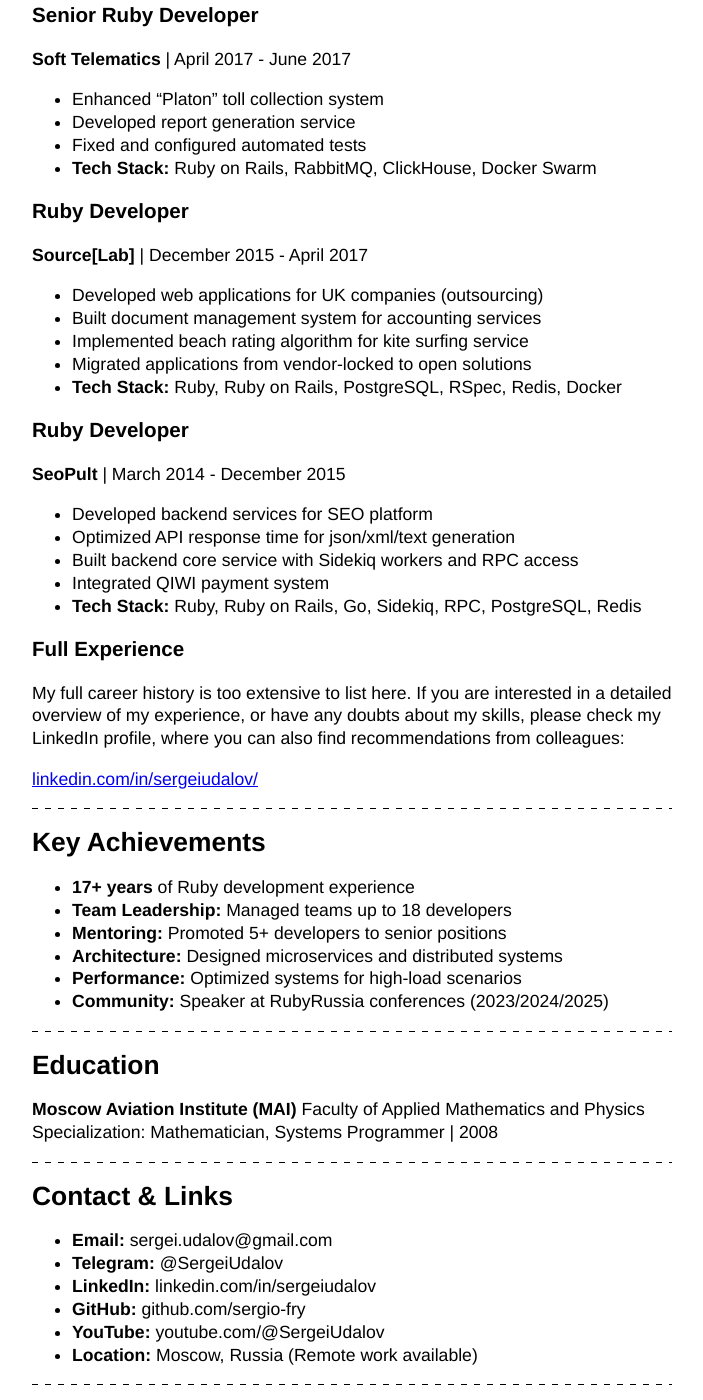
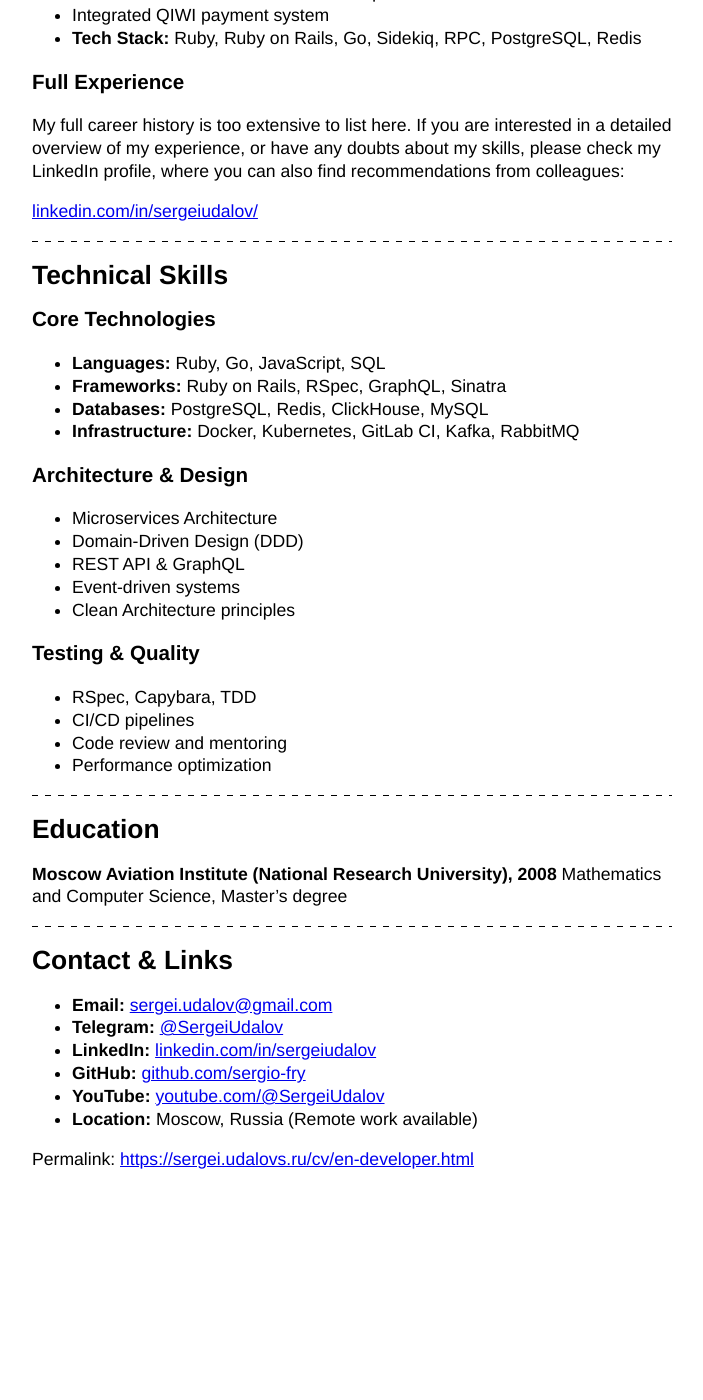
Before and after one commit to sergio-fry/blog, a Jekyll site: the page built from cv/en-developer.md, in a window 1280 px wide and 1400 px high, scrolled down 2442 px. Shown: the whole window, without its empty margins (288-991 px from the left). Built offline with Jekyll 4.4.1, drawn with Linux system fonts in a browser that asks for light colours; after the commit the page ends 3677 px from its top, so only the background shows below that; some of the changed text lies outside the part shown.

Commit message:
Revise CV: restructure key achievements and technical skills sections for improved clarity and emphasis, update education details, and enhance contact information formatting.

```diff
--- a/cv/en-developer.md
+++ b/cv/en-developer.md
@@ -11,41 +11,18 @@ disable_comments: true
 
 [sergei.udalov@gmail.com](mailto:sergei.udalov@gmail.com), [(https://t.me/SergeiUdalov](https://t.me/SergeiUdalov), [linkedin.com/in/sergeiudalov/](https://www.linkedin.com/in/sergeiudalov/)
 
----
-
-## Summary
 
 Experienced Ruby developer with 17+ years in software development, specializing in Ruby on Rails, microservices architecture, and scalable web applications. Proven track record of delivering high-performance solutions in e-commerce, fintech, and enterprise domains.
 
-**Key Strengths:**
-- Deep expertise in Ruby/Rails ecosystem
-- Microservices architecture and distributed systems
-- Team leadership and mentoring experience
-- Strong background in fintech and e-commerce
-- Remote work experience and collaboration skills
+## Key Achievements
 
----
+- **17+ years** of Ruby development experience
+- **Team Leadership:** Managed teams up to 20
+- **Mentoring:** Promoted 5+ developers to senior positions
+- **Architecture:** Designed microservices and distributed systems
+- **Performance:** Optimized systems for high-load scenarios
+- **Community:** Speaker at RubyRussia conferences (2023/2024/2025), Tech Lead Conf 2025, other meetups
 
-## Technical Skills
-
-### Core Technologies
-- **Languages:** Ruby, Go, JavaScript, SQL
-- **Frameworks:** Ruby on Rails, RSpec, GraphQL, Sinatra
-- **Databases:** PostgreSQL, Redis, ClickHouse, MySQL
-- **Infrastructure:** Docker, Kubernetes, GitLab CI, Kafka, RabbitMQ
-
-### Architecture & Design
-- Microservices Architecture
-- Domain-Driven Design (DDD)
-- REST API & GraphQL
-- Event-driven systems
-- Clean Architecture principles
-
-### Testing & Quality
-- RSpec, Capybara, TDD
-- CI/CD pipelines
-- Code review and mentoring
-- Performance optimization
 
 ---
 
@@ -123,39 +100,43 @@ My full career history is too extensive to list here. If you are interested in a
 
 ---
 
-## Key Achievements
+## Technical Skills
 
-- **17+ years** of Ruby development experience
-- **Team Leadership:** Managed teams up to 18 developers
-- **Mentoring:** Promoted 5+ developers to senior positions
-- **Architecture:** Designed microservices and distributed systems
-- **Performance:** Optimized systems for high-load scenarios
-- **Community:** Speaker at RubyRussia conferences (2023/2024/2025)
+### Core Technologies
+- **Languages:** Ruby, Go, JavaScript, SQL
+- **Frameworks:** Ruby on Rails, RSpec, GraphQL, Sinatra
+- **Databases:** PostgreSQL, Redis, ClickHouse, MySQL
+- **Infrastructure:** Docker, Kubernetes, GitLab CI, Kafka, RabbitMQ
+
+### Architecture & Design
+- Microservices Architecture
+- Domain-Driven Design (DDD)
+- REST API & GraphQL
+- Event-driven systems
+- Clean Architecture principles
+
+### Testing & Quality
+- RSpec, Capybara, TDD
+- CI/CD pipelines
+- Code review and mentoring
+- Performance optimization
 
 ---
 
 ## Education
 
-**Moscow Aviation Institute (MAI)**
-Faculty of Applied Mathematics and Physics
-Specialization: Mathematician, Systems Programmer | 2008
+**Moscow Aviation Institute (National Research University), 2008**
+Mathematics and Computer Science, Master's degree
 
 ---
 
 ## Contact & Links
 
-- **Email:** sergei.udalov@gmail.com
-- **Telegram:** @SergeiUdalov
-- **LinkedIn:** linkedin.com/in/sergeiudalov
-- **GitHub:** github.com/sergio-fry
-- **YouTube:** youtube.com/@SergeiUdalov
+- **Email:** [sergei.udalov@gmail.com](mailto:sergei.udalov@gmail.com)
+- **Telegram:** [@SergeiUdalov](https://t.me/SergeiUdalov)
+- **LinkedIn:** [linkedin.com/in/sergeiudalov](https://www.linkedin.com/in/sergeiudalov/)
+- **GitHub:** [github.com/sergio-fry](https://github.com/sergio-fry)
+- **YouTube:** [youtube.com/@SergeiUdalov](https://youtube.com/@SergeiUdalov)
 - **Location:** Moscow, Russia (Remote work available)
 
----
-
-## Availability
-
-✅ **Open to remote opportunities**
-✅ **Mid+ to Senior Ruby Developer positions**
-✅ **Team Lead / Technical Lead roles**
-✅ **Contract and full-time positions**
+Permalink: [https://sergei.udalovs.ru/cv/en-developer.html](https://sergei.udalovs.ru/cv/en-developer.html)
```
Also changed, not shown: cv/en-full.md (+8 -10 lines).
